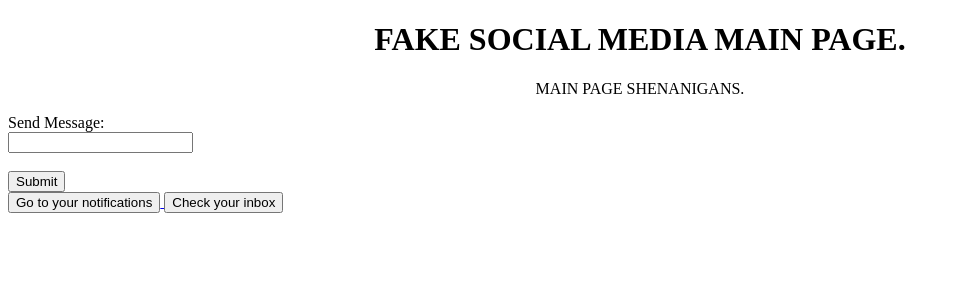
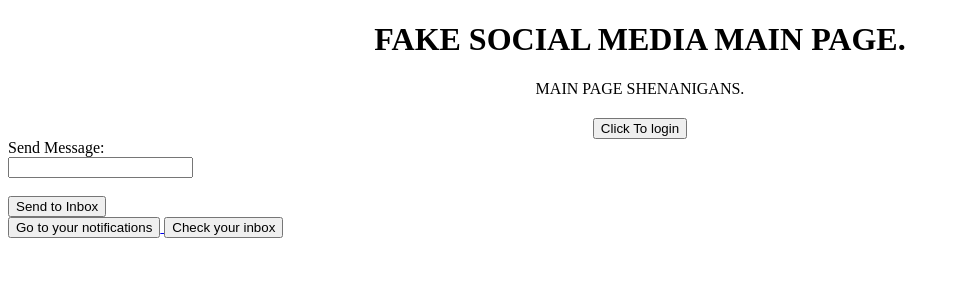
Before and after one commit to CryptonicAnon/social_media_app_simulation, a Flask app: page / in a window 1280 px wide. Shown: the top 300 px of the page, without its empty margins (0-960 px from the left). Run offline with Flask 3, Linux system fonts and the light colour scheme.

Commit message:
updated template

```diff
--- a/templates/home.html
+++ b/templates/home.html
@@ -4,17 +4,29 @@
 <style>
 h1 {text-align: center;}
 p {text-align: center;}
+/* Center-align form containers */
+.center-container {
+    display: flex;
+    justify-content: center;
+    align-items: center;
+    flex-direction: column;
+    margin-top: 20px;
+}
 </style>
 </head>
 <body>
 
 <h1>FAKE SOCIAL MEDIA MAIN PAGE.</h1>
 <p>MAIN PAGE SHENANIGANS.</p>
-
-<form action="/action_page.php">
+<div class="center-container">
+<form action="http://127.0.0.1:5000/login">
+    <input type="submit" value="Click To login">
+  </form>
+</div>
+<form action="http://127.0.0.1:5000/submit_message" method="post">
     <label for="send_message">Send Message:</label><br>
-    <input type="text" id="send_message" name="send_message" value=" "><br><br>
-    <input type="submit" value="Submit">
+    <input type="text" id="send_message" name="send_message" required><br><br>
+    <input type="submit" value="Send to Inbox">
 </form>
 
 <a href="http://127.0.0.1:5000/notifications">
--- a/templates/inbox.html
+++ b/templates/inbox.html
@@ -11,7 +11,11 @@ div {text-align: center;}
 <h1>Welcome to your Social Media Inbox.</h1>
 <p>Messages from members will appear here.</p>
 <div>This is a div.</div>
-
+<ul>
+    {% for message in messages %}
+        <li>{{ message }}</li>
+    {% endfor %}
+</ul>
 <a href="http://127.0.0.1:5000/">
     <button>Go to the main page</button>
 </a>
```
Also changed, not shown: templates/login.html (added, +27 -0 lines).
